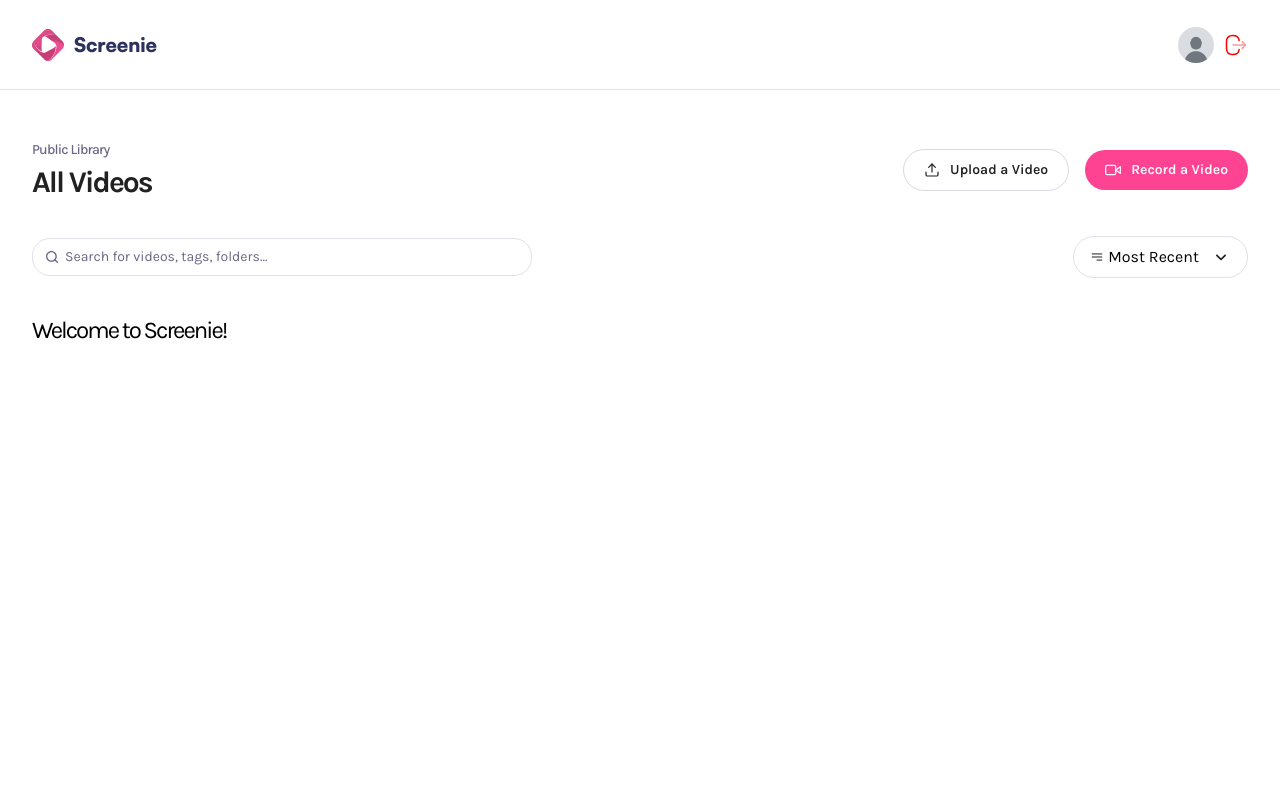
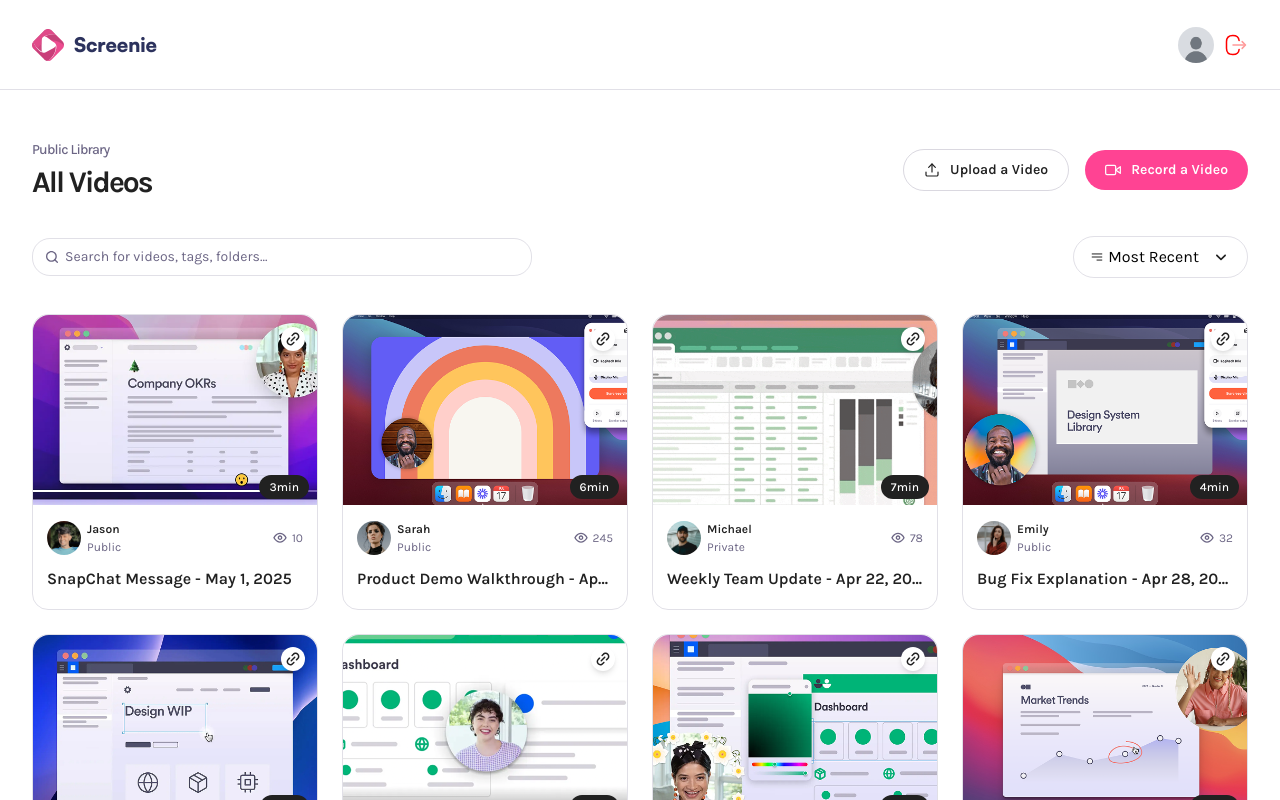
Before and after one commit to FrankBonanno/screenie, a Next.js app: page / in a window 1280 px wide. Shown: the top 800 px of the page. Built offline with nearby package versions, Linux system fonts and the light colour scheme.

Commit message:
video cards

```diff
--- a/app/(root)/page.tsx
+++ b/app/(root)/page.tsx
@@ -1,10 +1,17 @@
 import Header from '@/components/Header';
+import VideoCard from '@/components/VideoCard';
+import { dummyCards } from '@/constants';
 
 const HomePage = () => {
 	return (
 		<main className="wrapper page">
 			<Header title="All Videos" subHeader="Public Library" />
-			<h1 className="text-2xl font-karla">Welcome to Screenie!</h1>
+
+			<section className="video-grid">
+				{dummyCards.map((card) => (
+					<VideoCard {...card} key={card.id} />
+				))}
+			</section>
 		</main>
 	);
 };
--- a/app/(root)/profile/[id]/page.tsx
+++ b/app/(root)/profile/[id]/page.tsx
@@ -1,11 +1,19 @@
 import Header from '@/components/Header';
+import VideoCard from '@/components/VideoCard';
+import { dummyCards } from '@/constants';
 
 const ProfilePage = async ({ params }: ParamsWithSearch) => {
 	const { id } = await params;
+
 	return (
 		<div className="wrapper page">
 			<Header subHeader="frankrbonanno@gmail.com" title="Frank Bonanno | Dev" userImg="/assets/images/dummy.jpg" />
-			<h1 className="text-2xl font-karla">USER ID: {id}</h1>
+
+			<section className="video-grid">
+				{dummyCards.map((card) => (
+					<VideoCard {...card} key={card.id} />
+				))}
+			</section>
 		</div>
 	);
 };
--- /dev/null
+++ b/app/(root)/video/[id]/page.tsx
@@ -0,0 +1,9 @@
+const VideoPage = () => {
+	return (
+		<main className="wrapper page">
+			<h1>Video Details Page</h1>
+		</main>
+	);
+};
+
+export default VideoPage;
--- /dev/null
+++ b/components/VideoCard.tsx
@@ -0,0 +1,56 @@
+'use client';
+
+import Image from 'next/image';
+import Link from 'next/link';
+
+const VideoCard = ({
+	id,
+	title,
+	createdAt,
+	duration,
+	thumbnail,
+	userImg,
+	username,
+	views,
+	visibility,
+}: VideoCardProps) => {
+	return (
+		<Link href={`/video/${id}`} className="video-card">
+			<Image src={thumbnail} alt="thumbnail" width={290} height={160} className="thumbnail" />
+
+			<article>
+				<div>
+					<figure>
+						<Image src={userImg} alt="avatar" width={34} height={34} className="rounded-full aspect-square" />
+						<figcaption>
+							<h3>{username}</h3>
+							<p>{visibility}</p>
+						</figcaption>
+					</figure>
+
+					<aside>
+						<Image src="/assets/icons/eye.svg" width={16} height={16} alt="views" />
+						<span>{views}</span>
+					</aside>
+				</div>
+
+				<h2>
+					{title} -{' '}
+					{createdAt.toLocaleDateString('en-US', {
+						year: 'numeric',
+						month: 'short',
+						day: 'numeric',
+					})}
+				</h2>
+			</article>
+
+			<button onClick={() => {}} className="copy-btn">
+				<Image src="/assets/icons/link.svg" alt="copy link" width={18} height={18} />
+			</button>
+
+			{duration && <div className="duration">{Math.ceil(duration / 60)}min</div>}
+		</Link>
+	);
+};
+
+export default VideoCard;
--- a/index.d.ts
+++ b/index.d.ts
@@ -12,7 +12,7 @@
 	title: string;
 	description: string;
 	tags: string;
-  visibility: "public" | "private";
+	visibility: 'public' | 'private';
 };
 
 declare interface FormFieldProps {
@@ -20,11 +20,9 @@
 	label: string;
 	type?: string;
 	value: string;
-  onChange: (
-    e: ChangeEvent<HTMLInputElement | HTMLTextAreaElement | HTMLSelectElement>
-  ) => void;
+	onChange: (e: ChangeEvent<HTMLInputElement | HTMLTextAreaElement | HTMLSelectElement>) => void;
 	placeholder?: string;
-  as?: "input" | "textarea" | "select";
+	as?: 'input' | 'textarea' | 'select';
 	options?: Array<{ value: string; label: string }>;
 }
 
@@ -37,7 +35,7 @@
 	inputRef: React.RefObject<HTMLInputElement | null>;
 	onChange: (e: ChangeEvent<HTMLInputElement>) => void;
 	onReset: () => void;
-  type: "video" | "image";
+	type: 'video' | 'image';
 }
 
 declare interface TranscriptEntry {
@@ -49,7 +47,7 @@
 	title: string;
 	description: string;
 	tags: string;
-  visibility: "public" | "private";
+	visibility: 'public' | 'private';
 }
 declare interface NavbarProps {
 	user: User | undefined;
@@ -105,13 +103,14 @@
 	videoUrl: string;
 }
 
-declare interface ImageWithFallbackProps extends Omit<ImageProps, "src"> {
+declare interface ImageWithFallbackProps extends Omit<ImageProps, 'src'> {
 	fallback?: string;
 	alt: string;
 	src: string | null;
 }
 
-type Visibility = "public" | "private";
+// type Visibility = "public" | "private";
+type Visibility = string;
 
 declare interface VideoDetails {
 	videoId: string;
@@ -129,16 +128,14 @@
 	encodeProgress?: number;
 }
 
-declare type ApiResponse<T> =
-  | ({ success: true; error: null } & T)
-  | { success: false; error: string };
+declare type ApiResponse<T> = ({ success: true; error: null } & T) | { success: false; error: string };
 
 declare interface ApiFetchOptions {
 	method?: string;
 	headers?: Record<string, string>;
 	body?: object;
 	expectJson?: boolean;
-  bunnyType: "stream" | "storage";
+	bunnyType: 'stream' | 'storage';
 }
 
 declare interface BunnyStreamApiOptions {
```
Lines whose indentation alone changed are shown as unchanged.
